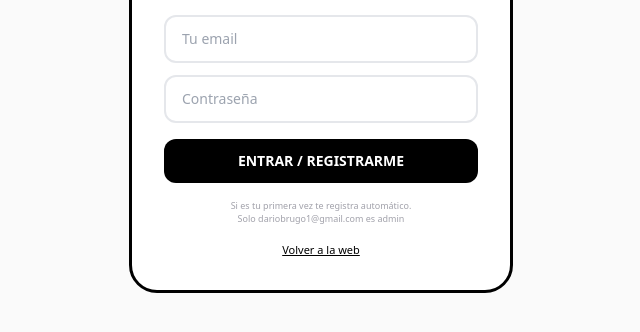
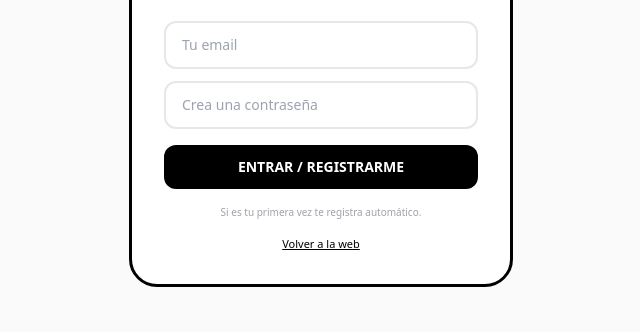
Before and after one commit to 20041531/autoturnos-v983, a website: page login.html in a window 1280 px wide. Shown: the part 302-634 px from the top of the page, without its empty margins (319-959 px from the left). Drawn offline with nearby package versions, Linux system fonts and the light colour scheme.

Commit message:
Enhance login form with autocomplete and message update
Updated input fields for email and password to include autocomplete attributes and modified a message for first-time users.

```diff
--- a/login.html
+++ b/login.html
@@ -5,12 +5,12 @@
 <h1 class="font-black text-2xl text-center">Autoturnos</h1>
 <p class="text-[11px] text-zinc-500 text-center mt-1">Registrarse / Entrar</p>
 
-<input id="email" type="email" placeholder="Tu email" class="w-full border-2 rounded-xl px-4 py-3 text-sm mt-6">
-<input id="pass" type="password" placeholder="Contraseña" class="w-full border-2 rounded-xl px-4 py-3 text-sm mt-3">
+<input id="email" type="email" autocomplete="off" placeholder="Tu email" class="w-full border-2 rounded-xl px-4 py-3 text-sm mt-6">
+<input id="pass" type="password" autocomplete="new-password" placeholder="Crea una contraseña" class="w-full border-2 rounded-xl px-4 py-3 text-sm mt-3">
 
 <button onclick="registrarse()" class="w-full bg-black text-white py-3 rounded-xl font-black text-sm mt-4">ENTRAR / REGISTRARME</button>
 
-<p class="text-[9px] text-zinc-400 text-center mt-4">Si es tu primera vez te registra automático.<br>Solo dariobrugo1@gmail.com es admin</p>
+<p class="text-[10px] text-zinc-400 text-center mt-4">Si es tu primera vez te registra automático.</p>
 <p id="msg" class="text-[11px] text-center mt-3 font-bold"></p>
 
 <a href="index.html" class="block text-center text-[11px] mt-4 underline">Volver a la web</a>
@@ -18,22 +18,15 @@
 
 <script>
 const ADMIN_EMAIL = "dariobrugo1@gmail.com";
-
 function registrarse(){
   const email = document.getElementById('email').value.trim();
   const pass = document.getElementById('pass').value.trim();
   if(!email ||!pass){ document.getElementById('msg').textContent='Completa email y contraseña'; return; }
-
-  // Guarda usuario
   const usuario = { email: email, pass: pass, fecha: new Date().toISOString() };
   localStorage.setItem('usuarioLogueado', JSON.stringify(usuario));
-
-  // Guarda en lista de usuarios
   let usuarios = JSON.parse(localStorage.getItem('usuarios') || '[]');
   if(!usuarios.find(u=>u.email===email)){ usuarios.push(usuario); localStorage.setItem('usuarios', JSON.stringify(usuarios)); }
-
   document.getElementById('msg').textContent='¡Listo! Entrando...';
-
   if(email.toLowerCase() === ADMIN_EMAIL.toLowerCase()){
     setTimeout(()=> window.location.href='admin.html', 800);
   } else {
```
